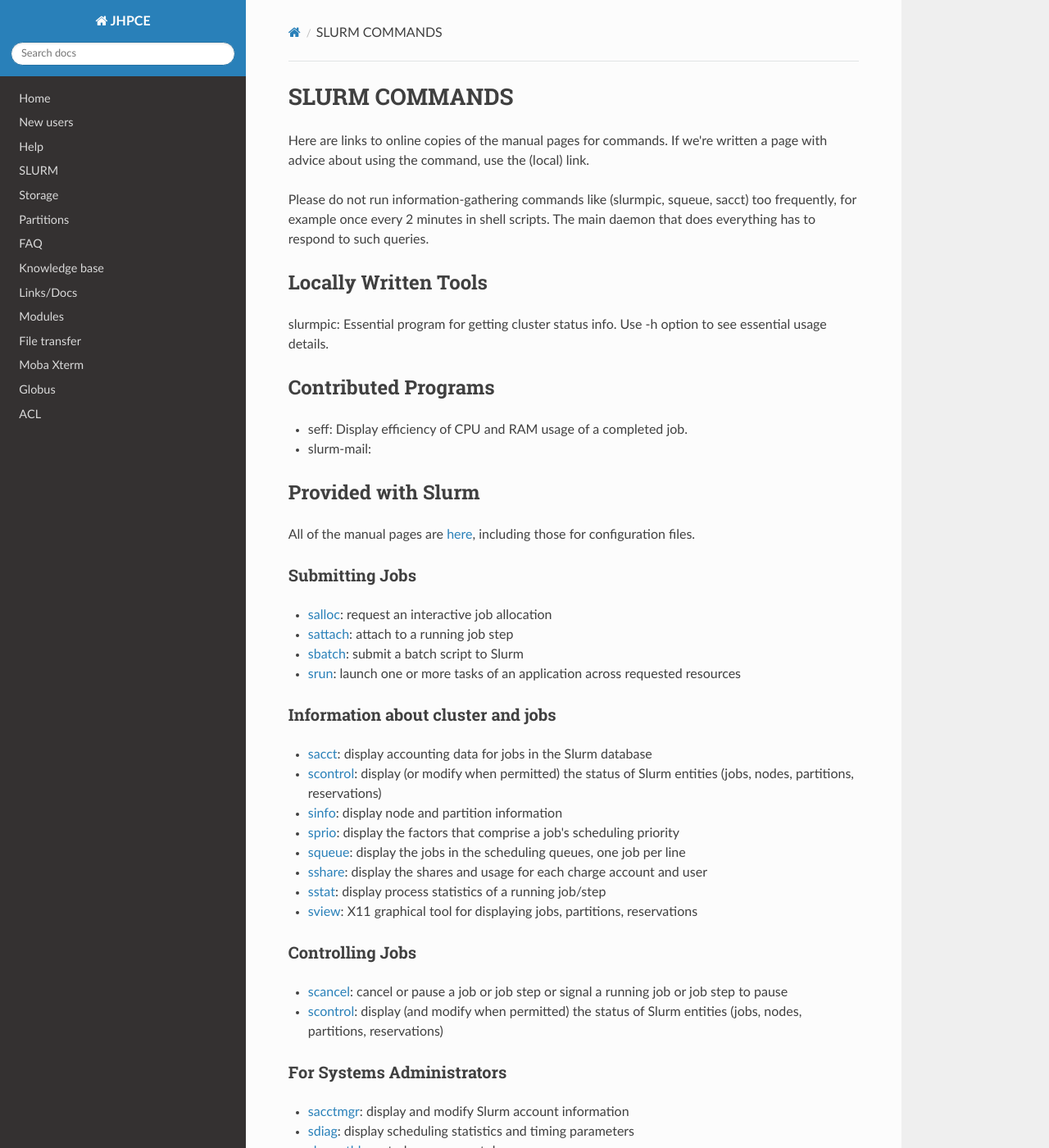
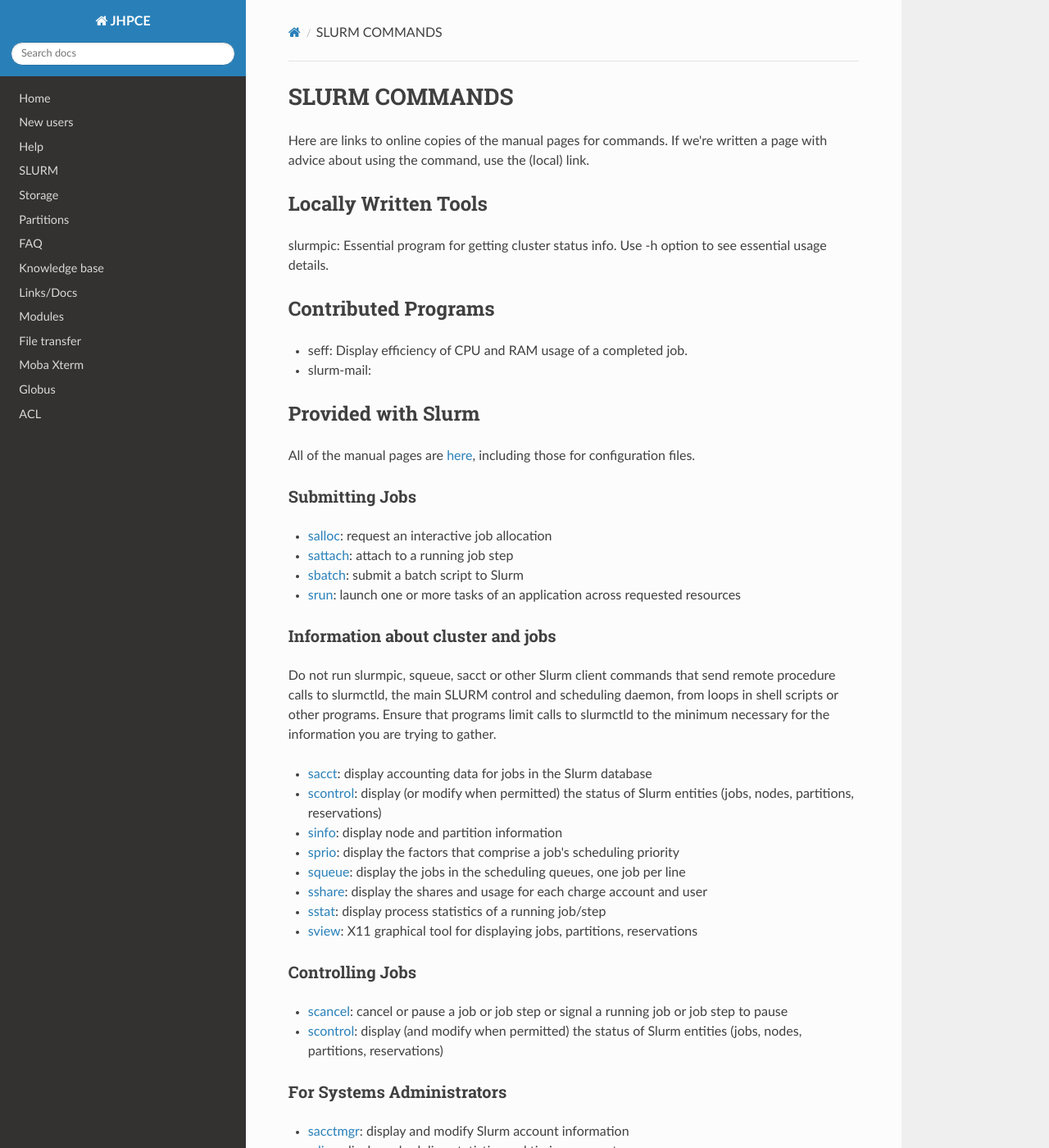
Before and after one commit to jhpce-jhu/jhpce_mkdocs, an MkDocs documentation site: the page built from docs/slurm-commands.md, in a window 1280 px wide and 1400 px high. Shown: the whole window at 82% size. Built offline with MkDocs 1.6.1, drawn with Linux system fonts in a browser that asks for light colours; nearby versions of some CDN libraries.

Commit message:
revised warning about looping queries

```diff
--- a/docs/slurm-commands.md
+++ b/docs/slurm-commands.md
@@ -1,7 +1,5 @@
 # SLURM COMMANDS
 Here are links to online copies of the manual pages for commands. If we're written a page with advice about using the command, use the (local) link.
-
-Please do not run information-gathering commands like (slurmpic, squeue, sacct) too frequently, for example once every 2 minutes in shell scripts. The main daemon that does everything has to respond to such queries.
 
 ## Locally Written Tools
 slurmpic: Essential program for getting cluster status info. Use -h option to see essential usage details.
@@ -21,6 +19,8 @@ All of the manual pages are [here](https://slurm.schedmd.com/archive/slurm-22.05
 * [srun](https://slurm.schedmd.com/archive/slurm-22.05.9/srun.html): launch one or more tasks of an application across requested resources
 
 ### Information about cluster and jobs
+Do not run slurmpic, squeue, sacct or other Slurm client commands that send remote procedure calls to slurmctld, the main SLURM control and scheduling daemon, from loops in shell scripts or other programs. Ensure that programs limit calls to slurmctld to the minimum necessary for the information you are trying to gather.
+
 * [sacct](https://slurm.schedmd.com/archive/slurm-22.05.9/sacct.html): display accounting data for jobs in the Slurm database
 * [scontrol](https://slurm.schedmd.com/archive/slurm-22.05.9/scontrol.html): display (or modify when permitted) the status of Slurm entities (jobs, nodes, partitions, reservations)
 * [sinfo](https://slurm.schedmd.com/archive/slurm-22.05.9/sinfo.html): display node and partition information
```
